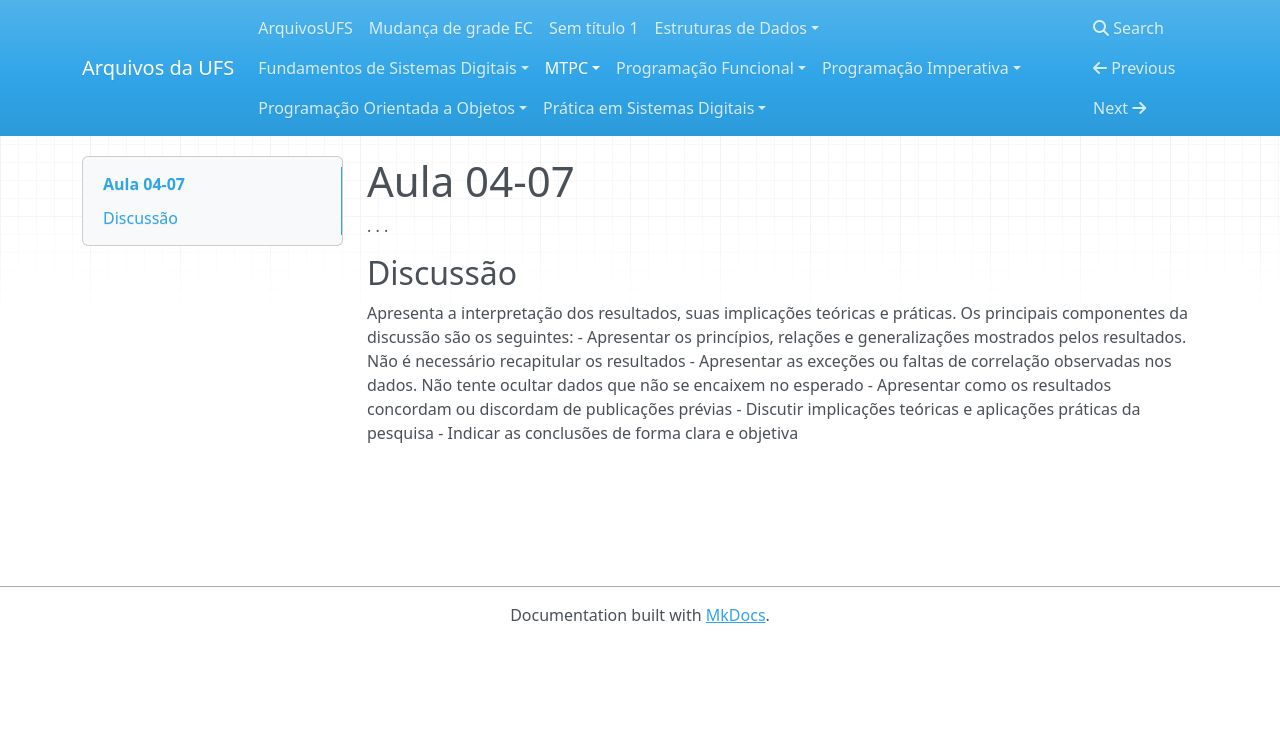
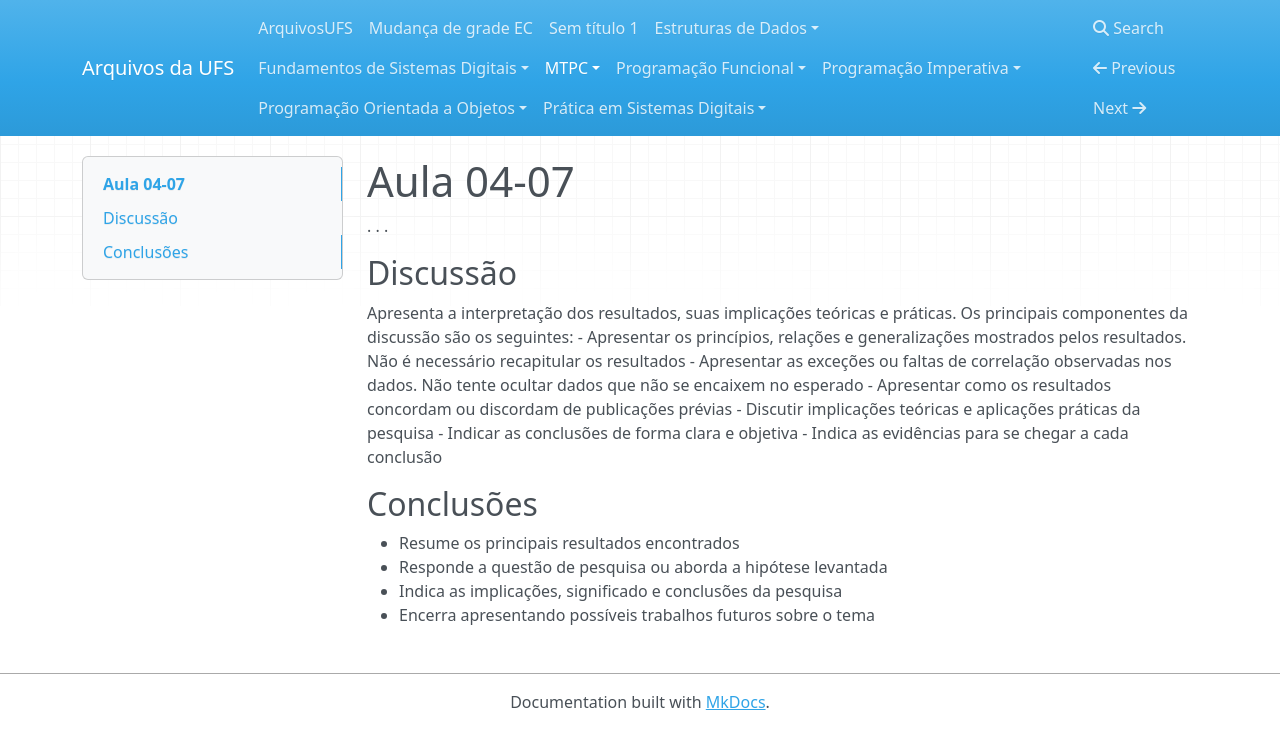
Before and after one commit to Gustavo0022/Apostilas-Programacao, an MkDocs documentation site: the page built from docs/MTPC/4-07.md, in a window 1280 px wide. Shown: the top 749 px of the page. Built offline with MkDocs 1.6.1, drawn with Linux system fonts in a browser that asks for light colours; nearby versions of some CDN libraries.

Commit message:
vault backup: 2025-08-01 14:11:51

```diff
--- a/docs/MTPC/4-07.md
+++ b/docs/MTPC/4-07.md
@@ -12,3 +12,11 @@ Apresenta a interpretação dos resultados, suas implicações teóricas e prát
 - Apresentar como os resultados concordam ou discordam de publicações prévias
 - Discutir implicações teóricas e aplicações práticas da pesquisa
 - Indicar as conclusões de forma clara e objetiva
+- Indica as evidências para se chegar a cada conclusão
+
+## Conclusões
+
+* Resume os principais resultados encontrados
+* Responde a questão de pesquisa ou aborda a hipótese levantada
+* Indica as implicações, significado e conclusões da pesquisa
+* Encerra apresentando possíveis trabalhos futuros sobre o tema
```
Also changed, not shown: docs/MTPC/01-08.md (added, +5 -0 lines), 1 other file.
